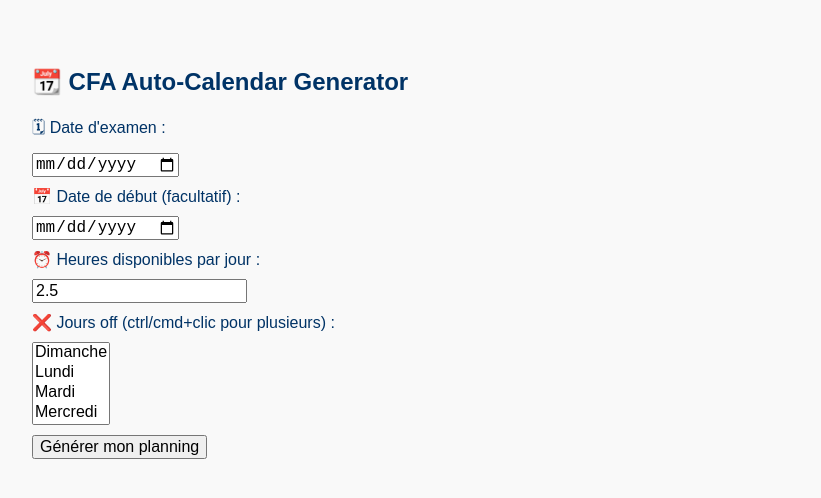
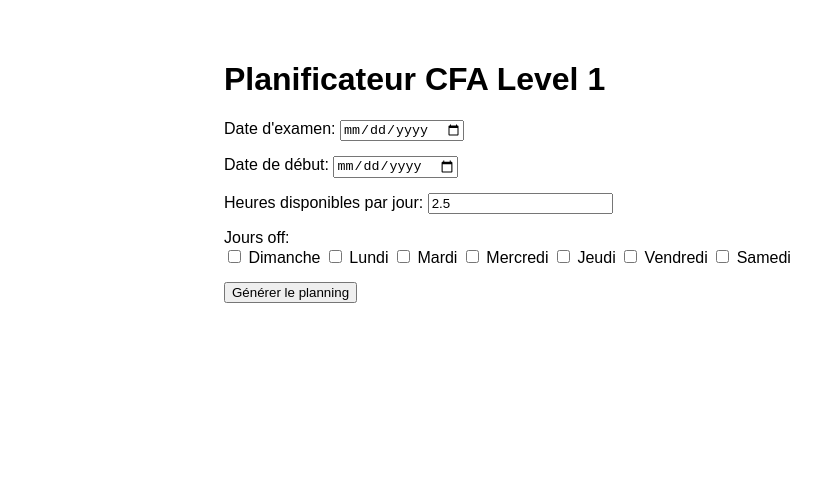
Before and after one commit to Grumtor/cfa-countdown, a plain HTML site: page calendar.html in a window 1280 px wide. Shown: the whole page, without its empty margins (16-837 px from the left). Drawn offline with Linux system fonts and the light colour scheme.

Commit message:
Update calendar.html

```diff
--- a/calendar.html
+++ b/calendar.html
@@ -1,117 +1,118 @@
 <!DOCTYPE html>
-<html lang="en">
+<html>
 <head>
-  <meta charset="UTF-8" />
-  <title>CFA Auto-Calendar</title>
+    <title>Planificateur CFA Level 1</title>
     <style>
-    body {
-      font-family: Arial, sans-serif;
-      padding: 40px;
-      background: #f9f9f9;
-      color: #003366;
-    }
-    label, input, select, button {
-      display: block;
-      margin: 10px 0;
-      font-size: 16px;
-    }
-    table {
-      width: 100%;
-      border-collapse: collapse;
-      margin-top: 30px;
-    }
-    th, td {
-      border: 1px solid #ccc;
-      padding: 8px;
-      text-align: left;
-    }
-    th {
-      background-color: #003366;
-      color: white;
-    }
+        body { font-family: Arial, sans-serif; max-width: 800px; margin: 20px auto; padding: 20px; }
+        .form-group { margin: 15px 0; }
+        table { width: 100%; border-collapse: collapse; margin-top: 20px; }
+        th, td { border: 1px solid #ddd; padding: 8px; text-align: left; }
+        th { background-color: #f5f5f5; }
+        .weekend { background-color: #fff3f3; }
     </style>
 </head>
 <body>
-  <h2>📆 CFA Auto-Calendar Generator</h2>
+    <h1>Planificateur CFA Level 1</h1>
 
-  <form id="calendarForm">
-    <label>🗓 Date d'examen : <input type="date" id="examDate" required /></label>
-    <label>📅 Date de début (facultatif) : <input type="date" id="startDate" /></label>
-    <label>⏰ Heures disponibles par jour : <input type="number" id="hoursPerDay" min="1" value="2.5" /></label>
-    <label>❌ Jours off (ctrl/cmd+clic pour plusieurs) :
-      <select id="daysOff" multiple>
-        <option value="0">Dimanche</option>
-        <option value="1">Lundi</option>
-        <option value="2">Mardi</option>
-        <option value="3">Mercredi</option>
-        <option value="4">Jeudi</option>
-        <option value="5">Vendredi</option>
-        <option value="6">Samedi</option>
-      </select>
-    </label>
-    <button type="submit">Générer mon planning</button>
-  </form>
+    <div class="form-group">
+        <label>Date d'examen:</label>
+        <input type="date" id="examDate" required>
+    </div>
 
-  <div id="calendarOutput"></div>
+    <div class="form-group">
+        <label>Date de début:</label>
+        <input type="date" id="startDate">
+    </div>
+
+    <div class="form-group">
+        <label>Heures disponibles par jour:</label>
+        <input type="number" id="hoursPerDay" step="0.5" value="2.5">
+    </div>
+
+    <div class="form-group">
+        <label>Jours off:</label><br>
+        <input type="checkbox" id="0"> Dimanche
+        <input type="checkbox" id="1"> Lundi
+        <input type="checkbox" id="2"> Mardi
+        <input type="checkbox" id="3"> Mercredi
+        <input type="checkbox" id="4"> Jeudi
+        <input type="checkbox" id="5"> Vendredi
+        <input type="checkbox" id="6"> Samedi
+    </div>
+
+    <button onclick="generateSchedule()">Générer le planning</button>
+
+    <div id="schedule"></div>
 
     <script>
         const modules = [
-      { title: "Rates and Returns", hours: 2.5 },
-      { title: "Time Value of Money", hours: 2.5 },
-      { title: "Statistical Measures", hours: 2.5 },
-      { title: "Ethics and Trust", hours: 10.5 },
-      { title: "Code of Ethics", hours: 10.5 },
-      { title: "Equity Valuation", hours: 5.5 },
-      // Tu peux coller ici tous les modules de df_chapter_hours si tu veux les 93 modules complets
+            { name: 'Ethics and Trust in the Investment Profession', hours: 10.5 },
+            { name: 'Code of Ethics and Standards of Professional Conduct', hours: 10.5 },
+            { name: 'Guidance for Standards I–VII', hours: 10.5 },
+            { name: 'Introduction to the GIPS', hours: 10.5 },
+            { name: 'Ethics Application', hours: 10.5 },
+            { name: 'Rates and Returns', hours: 2.55 },
+            { name: 'Time Value of Money', hours: 2.55 },
+            { name: 'Statistical Measures of Asset Returns', hours: 2.55 },
+            { name: 'Probability Trees', hours: 2.55 },
+            { name: 'Portfolio Mathematics', hours: 2.55 },
+            { name: 'Simulation Methods', hours: 2.55 },
+            { name: 'Estimation and Inference', hours: 2.55 },
+            { name: 'Hypothesis Testing', hours: 2.55 },
+            { name: 'Independence Tests', hours: 2.55 },
+            { name: 'Simple Linear Regression', hours: 2.55 },
+            { name: 'Big Data Techniques', hours: 2.55 },
+            // Ajoute ici tous les autres modules comme ci-dessus
         ];
 
-    document.getElementById("calendarForm").addEventListener("submit", function (e) {
-      e.preventDefault();
+        function generateSchedule() {
+            const examDate = new Date(document.getElementById('examDate').value);
+            const startDateInput = document.getElementById('startDate').value;
+            const startDate = startDateInput ? new Date(startDateInput) : new Date();
+            const hoursPerDay = parseFloat(document.getElementById('hoursPerDay').value);
+            const daysOff = [0,1,2,3,4,5,6].filter(d => document.getElementById(d).checked);
 
-      const examDate = new Date(document.getElementById("examDate").value);
-      const startDateInput = document.getElementById("startDate").value;
-      const startDate = startDateInput ? new Date(startDateInput) : new Date();
-      const hoursPerDay = parseFloat(document.getElementById("hoursPerDay").value);
-      const daysOff = Array.from(document.getElementById("daysOff").selectedOptions).map(opt => parseInt(opt.value));
+            let schedule = '<table><tr><th>Date</th><th>Module</th><th>Temps estimé</th></tr>';
 
             let currentDate = new Date(startDate);
-      const calendar = [];
             let moduleIndex = 0;
+            let moduleProgress = 0; // progress within current module
 
             while (currentDate <= examDate && moduleIndex < modules.length) {
                 if (!daysOff.includes(currentDate.getDay())) {
-          let availableHours = hoursPerDay;
-          let todayModules = [];
+                    let hoursLeft = hoursPerDay;
+                    let dayModules = '';
 
-          while (availableHours > 0 && moduleIndex < modules.length) {
-            const mod = modules[moduleIndex];
-            if (mod.hours <= availableHours) {
-              todayModules.push(mod);
-              availableHours -= mod.hours;
+                    while (hoursLeft > 0 && moduleIndex < modules.length) {
+                        const module = modules[moduleIndex];
+                        const remaining = module.hours - moduleProgress;
+
+                        if (hoursLeft >= remaining) {
+                            dayModules += `<strong>${module.name}</strong> (${remaining}h)<br>`;
+                            hoursLeft -= remaining;
                             moduleIndex++;
+                            moduleProgress = 0;
                         } else {
-              break;
+                            dayModules += `<strong>${module.name}</strong> (${hoursLeft}h partiel)<br>`;
+                            moduleProgress += hoursLeft;
+                            hoursLeft = 0;
                         }
                     }
 
-          if (todayModules.length > 0) {
-            calendar.push({
-              date: currentDate.toISOString().split("T")[0],
-              modules: todayModules.map(m => m.title).join(", "),
-              total: hoursPerDay - availableHours
-            });
+                    if (dayModules) {
+                        schedule += `<tr><td>${currentDate.toISOString().split('T')[0]}</td><td>${dayModules}</td><td>${hoursPerDay - hoursLeft}</td></tr>`;
                     }
                 }
                 currentDate.setDate(currentDate.getDate() + 1);
             }
 
-      let html = `<table><tr><th>Date</th><th>Modules</th><th>Durée estimée (h)</th></tr>`;
-      calendar.forEach(entry => {
-        html += `<tr><td>${entry.date}</td><td>${entry.modules}</td><td>${entry.total.toFixed(2)}</td></tr>`;
-      });
-      html += `</table>`;
-      document.getElementById("calendarOutput").innerHTML = html;
-    });
+            if (moduleIndex < modules.length) {
+                schedule += `<tr><td colspan="3" style="color:red">⚠️ Le planning ne couvre pas tous les modules.</td></tr>`;
+            }
+
+            schedule += '</table>';
+            document.getElementById('schedule').innerHTML = schedule;
+        }
     </script>
 </body>
 </html>
```
Lines whose indentation alone changed are shown as unchanged.
